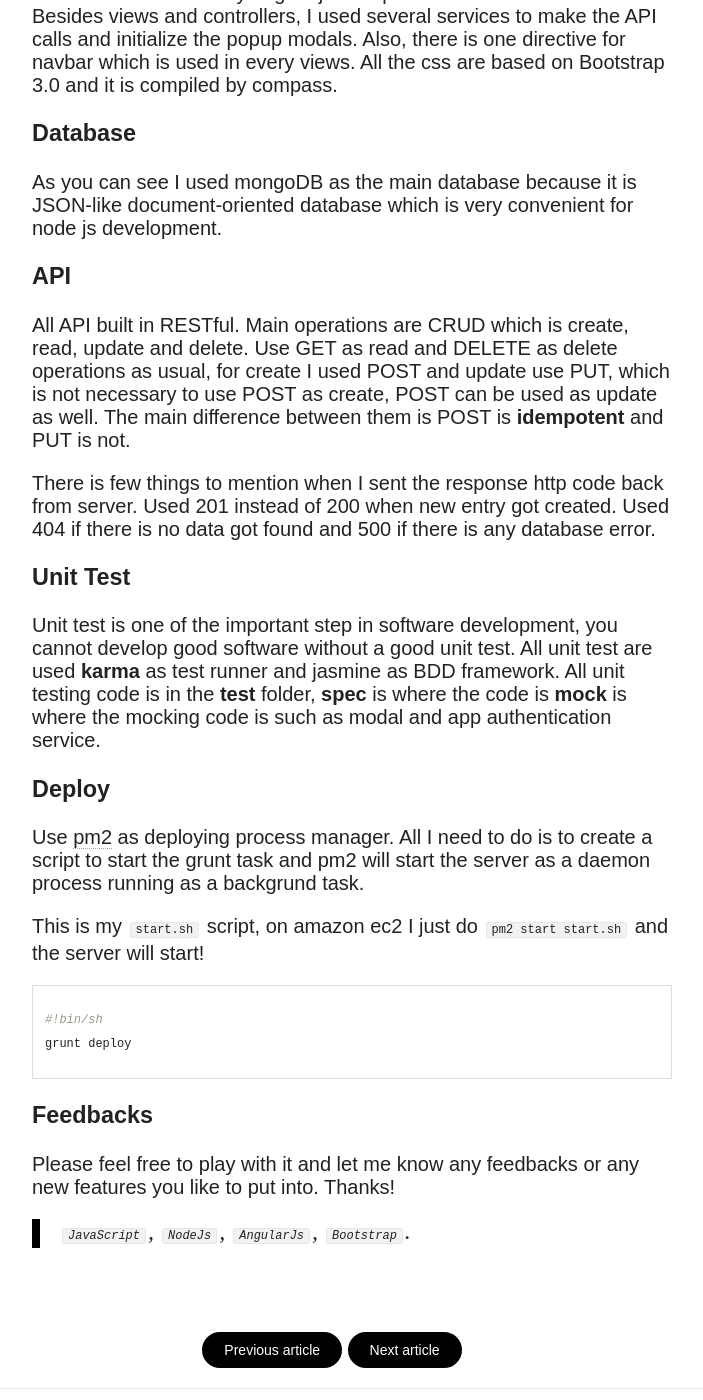
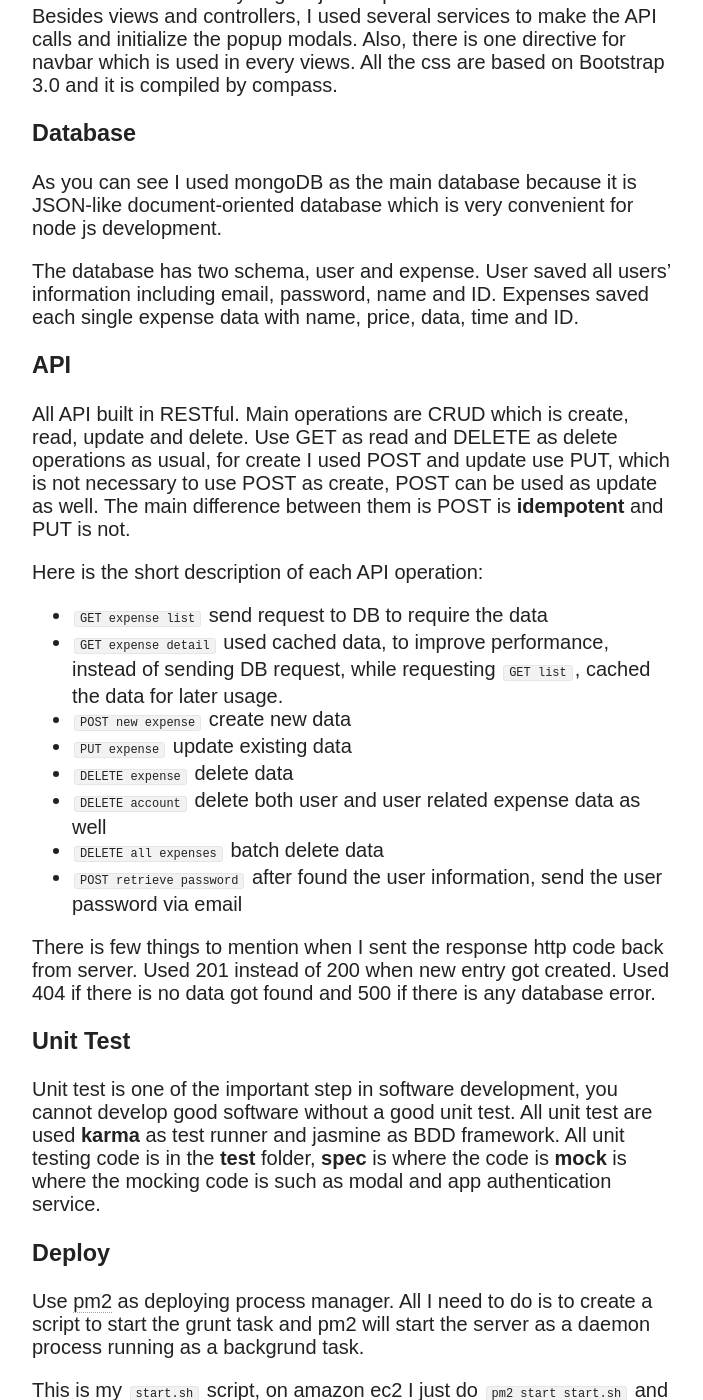
Before and after one commit to LeoAJ/leoaj.github.com, a Jekyll site: the page built from _posts/2013-10-05-DailyFinance.md, in a window 1280 px wide and 1400 px high, scrolled down 1638 px. Shown: the whole window, without its empty margins (308-1011 px from the left). Built offline with Jekyll 4.4.1, drawn with Linux system fonts in a browser that asks for light colours; nearby versions of some CDN libraries; some of the changed text lies outside the part shown.

Commit message:
update daily finance

```diff
--- a/_posts/2013-10-05-DailyFinance.md
+++ b/_posts/2013-10-05-DailyFinance.md
@@ -23,7 +23,7 @@ I used express to develop the node server and used mongoose to connect to mongoD
 Here is the main function of each js file in **server/lib** folder:
 
 * `account.js` CRUD operations related to accounts
-* `api.js` api entries
+* `api.js` API entries
 * `authentication.js` authentication based on passportjs
 * `expense.js` CRUD operations related to expenses
 * `index.js` main server settings
@@ -37,9 +37,22 @@ I used MVC structure by angularjs to implment the entire front-end. Besides view
 
 As you can see I used mongoDB as the main database because it is JSON-like document-oriented database which is very convenient for node js development.
 
+The database has two schema, user and expense. User saved all users' information including email, password, name and ID. Expenses saved each single expense data with name, price, data, time and ID.
+
 ### API
 
 All API built in RESTful. Main operations are CRUD which is create, read, update and delete. Use GET as read and DELETE as delete operations as usual, for create I used POST and update use PUT, which is not necessary to use POST as create, POST can be used as update as well. The main difference between them is POST is **idempotent** and PUT is not.
+
+Here is the short description of each API operation:
+
+* `GET expense list` send request to DB to require the data
+* `GET expense detail` used cached data, to improve performance, instead of sending DB request, while requesting `GET list`, cached the data for later usage.
+* `POST new expense` create new data
+* `PUT expense` update existing data
+* `DELETE expense` delete data
+* `DELETE account` delete both user and user related expense data as well
+* `DELETE all expenses` batch delete data
+* `POST retrieve password` after found the user information, send the user password via email
 
 There is few things to mention when I sent the response http code back from server. Used 201 instead of 200 when new entry got created. Used 404 if there is no data got found and 500 if there is any database error.
 
```
